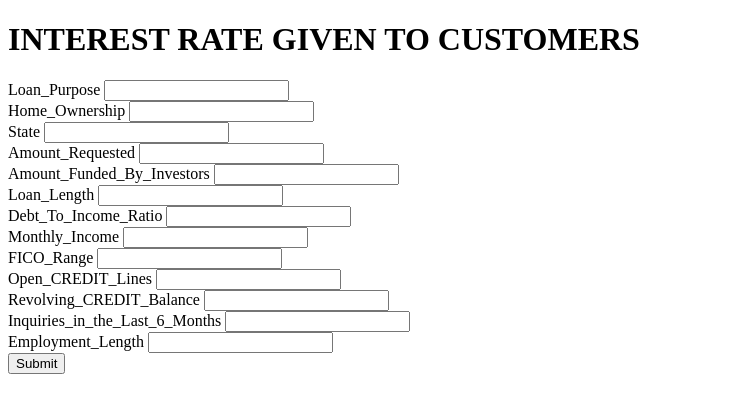
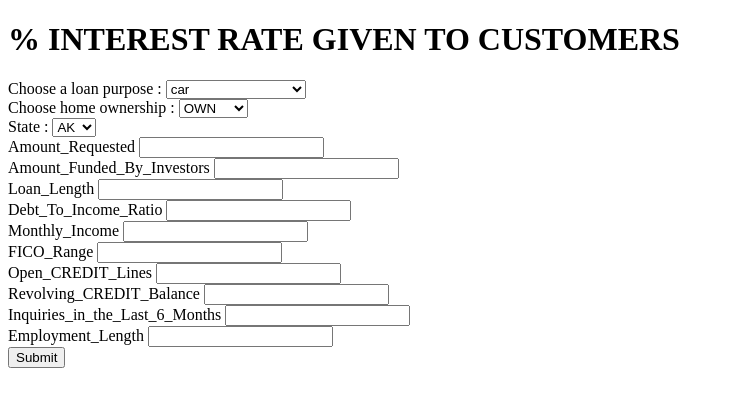
Before and after one commit to prashant4961/bank_interest_rate, a Flask app: page / in a window 1280 px wide. Shown: the top 413 px of the page, without its empty margins (0-734 px from the left). Run offline with Flask 2, Linux system fonts and the light colour scheme; parts of the project's set-up code (start-up, migrations or seed data) failed here and were passed over.

Commit message:
modified html

```diff
--- a/templates/index.html
+++ b/templates/index.html
@@ -8,19 +8,84 @@
 </head>
 <body>
 
-<h1>INTEREST RATE GIVEN TO CUSTOMERS</h1>
+<h1>% INTEREST RATE GIVEN TO CUSTOMERS</h1>
 
 
 <form method="POST" action = "/interest_rate">
 
-<label> Loan_Purpose </label>
-<input type ="text" name ='Loan_Purpose'><br>
 
-<label> Home_Ownership </label>
-<input type ="text" name ='Home_Ownership'><br>
+<label for="Loan_Purpose">Choose a loan purpose :</label>
 
-<label> State  </label>
-<input type ="text" name ='State'><br>
+<select name="Loan_Purpose" id="Loan_Purpose">
+<option value="car">car</option>
+<option value="credit_card">credit_card</option>
+<option value="debt_consolidation">debt_consolidation</option>
+<option value="educational">educational</option>
+<option value="home_improvement">home_improvement</option>
+<option value="house">house</option>
+<option value="major_purchase">major_purchase</option>
+<option value="medical">medical</option>
+<option value="moving">moving</option>
+<option value="renewable_energy">renewable_energy</option>
+<option value="small_business">small_business</option>
+<option value="vacation">vacation</option>
+<option value="wedding">wedding</option>
+<option value="other">other</option>
+
+</select>
+<br>
+
+<label for="Home_Ownership">Choose home ownership :</label>
+
+<select name="Home_Ownership" id="Home_Ownership">
+<option value="OWN">OWN</option>
+<option value="RENT">RENT</option>
+<option value="OTHER">OTHER</option>
+</select>
+
+
+<br>
+<label for="State">State :</label>
+
+<select name="State" id="State">
+<option value="AK">AK</option>
+<option value="AL">AL</option>
+<option value="AR">AR</option>
+<option value="AZ">AZ</option>
+<option value="CA">CA</option>
+<option value="CO">CO</option>
+<option value="CT">CT</option>
+<option value="DC">DC</option>
+<option value="DE">DE</option>
+<option value="FL">FL</option>
+<option value="GA">GA</option>
+<option value="HI">HI</option>
+<option value="IL">IL</option>
+<option value="IN">IN</option>
+
+<option value="KS">KS</option>
+<option value="KY">KY</option>
+<option value="LA">LA</option>
+<option value="MA">MA</option>
+<option value="MD">MD</option>
+<option value="MI">MI</option>
+<option value="MN">MN</option>
+<option value="MO">MO</option>
+<option value="MS">MS</option>
+<option value="MT">MT</option>
+<option value="NC">NC</option>
+<option value="NH">NH</option>
+<option value="NJ">NJ</option>
+<option value="NM">NM</option>
+<option value="NV">NV</option>
+<option value="NY">NY</option>
+<option value="OH">OH</option>
+<option value="OK">OK</option>
+<option value="OR">OR</option>
+<option value="PA">PA</option>
+
+</select>
+</br>
 
 <label> Amount_Requested </label>
 <input type ="text" name ='Amount_Requested'><br>
```
